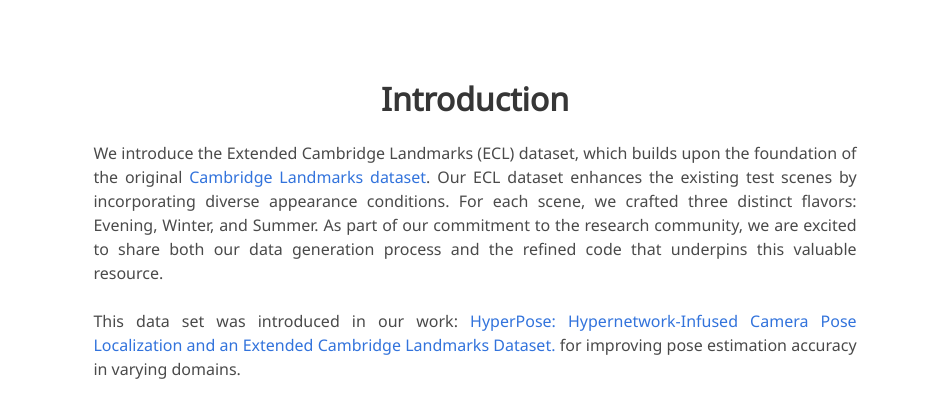
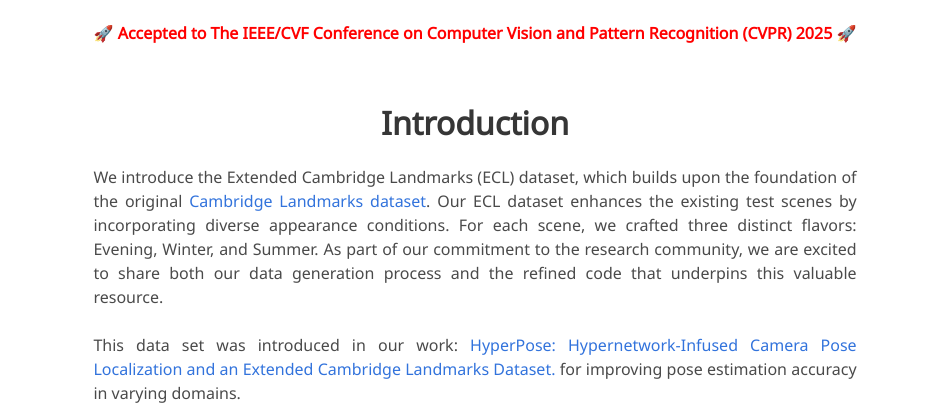
Before and after one commit to ronferens/extcambridgelandmarks, a plain HTML site: page index.html in a window 1280 px wide. Shown: the part 381-800 px from the top of the page, without its empty margins (165-1115 px from the left). Drawn offline with nearby package versions, Linux system fonts and the light colour scheme; some icons are missing; a web font is replaced by a local one.

Commit message:
Updated CVPR acceptance note

```diff
--- a/index.html
+++ b/index.html
@@ -132,6 +132,14 @@
         </div>
     </div>
 </section>
+
+<div class="columns is-centered has-text-centered" style="color: red;">
+    <p>
+         🚀
+        <b>Accepted to The IEEE/CVF Conference on Computer Vision and Pattern Recognition (CVPR) 2025</b>
+         🚀
+    </p>
+</div>
 
 <section class="section">
     <div class="container is-max-desktop">
```
